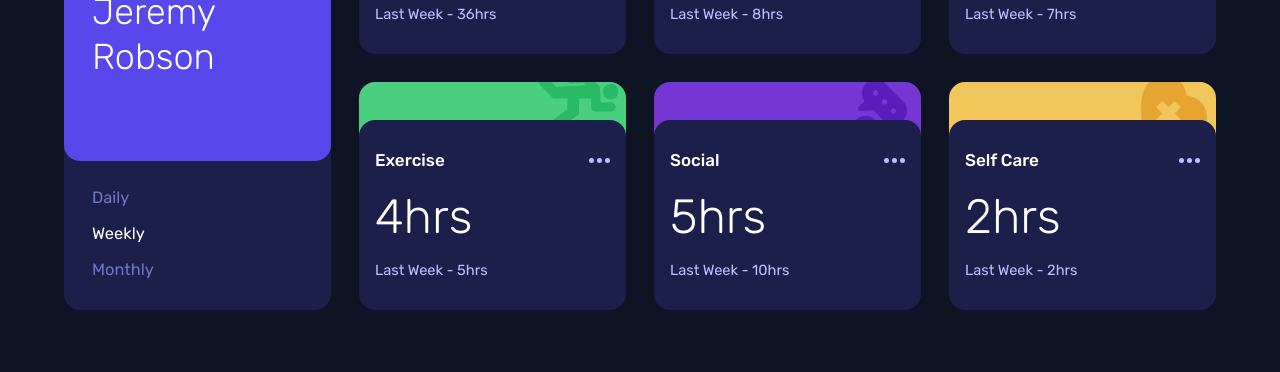
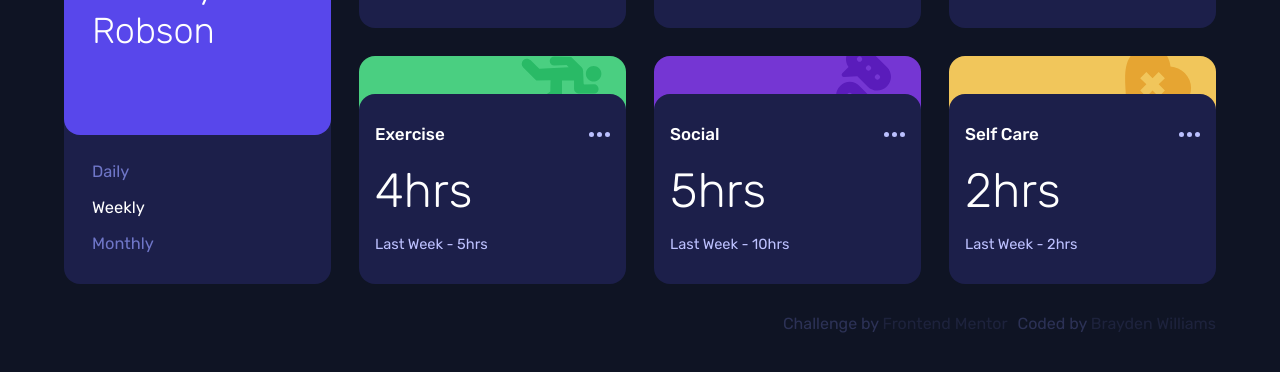
Before and after one commit to redstar504/css-time-tracking-dashboard, a plain HTML site: page index.html in a window 1280 px wide. Shown: the part 332-704 px from the top of the page. Drawn offline with Linux system fonts and the light colour scheme.

Commit message:
Fix some spacing and add attribution

```diff
--- a/index.html
+++ b/index.html
@@ -2,8 +2,9 @@
 <html lang="en">
 <head>
     <meta charset="UTF-8">
-    <meta name="viewport" content="width=device-width,initial-scale=1">
-    <title>Title</title>
+    <meta name="viewport" content="width=device-width,initial-scale=1.0">
+    <link rel="icon" type="image/png" sizes="32x32" href="./images/favicon-32x32.png">
+    <title>Time tracking dashboard</title>
     <link rel="stylesheet" href="screen.css">
 </head>
 <body>
@@ -58,6 +59,13 @@
         <strong><b>2</b>hrs</strong>
         <small>Last Week - <b>2</b>hrs</small>
     </section>
+    <footer>
+        <div>
+            Challenge by <a href="https://www.frontendmentor.io?ref=challenge" target="_blank">Frontend Mentor</a>
+        </div><div>
+            Coded by <a href="http://github.com/redstar504">Brayden Williams</a>
+        </div>
+    </footer>
 </article>
 <script type="text/javascript" src="script.js"></script>
 </body>
--- a/screen.css
+++ b/screen.css
@@ -84,7 +84,8 @@ article {
     margin: 5em 1.5em;
 }
 
-article > * {
+article > header,
+article > section {
     background: var(--dark-blue);
     border-radius: var(--card-radius);
 }
@@ -161,37 +162,43 @@ section::before {
     z-index: -1;
     border-radius: var(--card-radius);
     background-repeat: no-repeat;
-    background-position: right 4% top -0.5em;
+    background-position: right 1.5rem top 0;
 }
 
 #work::before {
     background-color: var(--light-red-work);
     background-image: url(images/icon-work.svg);
+    background-position-y: -0.7rem;
 }
 
 #play::before {
     background-color: var(--soft-blue);
     background-image: url(images/icon-play.svg);
+    background-position-y: -0.325rem;
 }
 
 #study::before {
     background-color: var(--light-red-study);
     background-image: url(images/icon-study.svg);
+    background-position-y: -0.5rem;
 }
 
 #exercise::before {
     background-color: var(--lime-green);
     background-image: url(images/icon-exercise.svg);
+    background-position-y: 0;
 }
 
 #social::before {
     background-color: var(--violet);
     background-image: url(images/icon-social.svg);
+    background-position-y: -1rem;
 }
 
 #selfCare::before {
     background-color: var(--soft-orange);
     background-image: url(images/icon-self-care.svg);
+    background-position-y: -0.7rem;
 }
 
 section {
@@ -240,6 +247,21 @@ section small {
 
 section small b {
     font-weight: 400;
+}
+
+footer {
+    color: var(--desaturated-blue);
+    opacity: 0.3;
+    gap: 0.25rem;
+    text-align: right;
+    display: flex;
+    align-items: center;
+    flex-direction: column;
+}
+
+footer a {
+    color: var(--desaturated-blue);
+    opacity: 0.5;
 }
 
 @media (max-width: 48em) {
@@ -313,4 +335,11 @@ section small b {
         flex-basis: 100%;
         text-align: left;
     }
+
+    footer {
+        flex-direction: row;
+        justify-content: flex-end;
+        gap: 0.625rem;
+        grid-column: 1 / span 4;
+    }
 }
```
